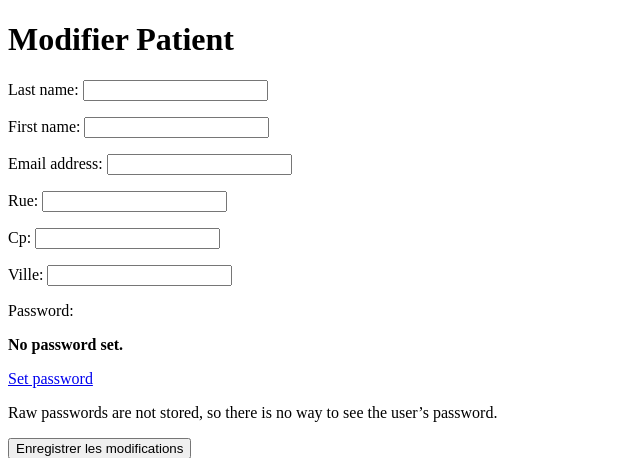
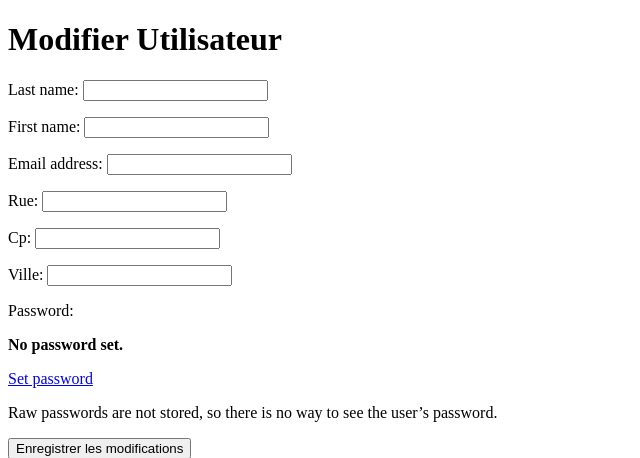
Before and after one commit to raphaeltournafond/engage-sante, a Django app: template patients/templates/patients/update.html in a window 1280 px wide. Shown: the top 458 px of the page, without its empty margins (0-640 px from the left). Run offline with Django 5.2, Linux system fonts and the light colour scheme; the template is opened without the code that fills it: values that come from a table or form of the project are taken from there, others are empty.

Commit message:
fix: typos

```diff
--- a/patients/templates/patients/update.html
+++ b/patients/templates/patients/update.html
@@ -1,10 +1,10 @@
 <!DOCTYPE html>
 <html>
   <head>
-    <title>Modifier Patient</title>
+    <title>Modifier Utilisateur</title>
   </head>
   <body>
-    <h1>Modifier Patient</h1>
+    <h1>Modifier Utilisateur</h1>
     <form method="post">
       {% csrf_token %}
       {{ form.as_p }}
```
